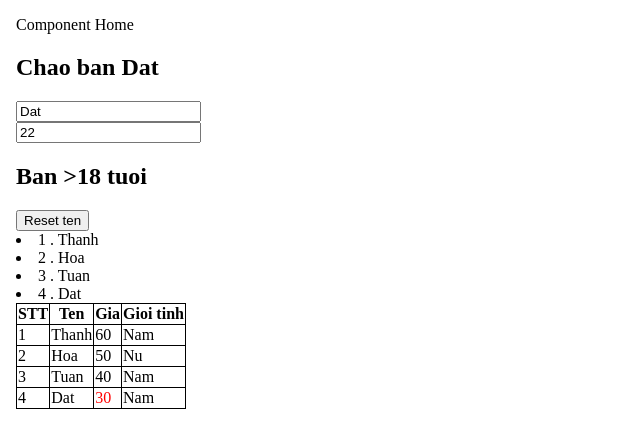
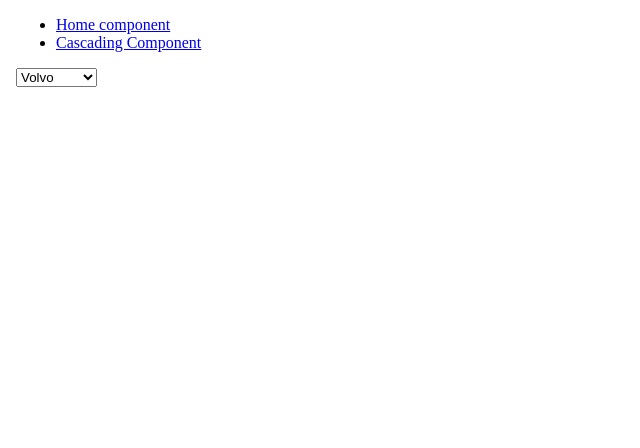
Before and after one commit to hoquocdat1405/angular-git, an Angular app: page /cascading in a window 1280 px wide. Before the commit this address led to /. Shown: the top 448 px of the page, without its empty margins (0-640 px from the left). Built offline with nearby package versions, Linux system fonts and the light colour scheme.

Commit message:
them cascading

```diff
--- a/src/app/app-routing.module.ts
+++ b/src/app/app-routing.module.ts
@@ -1,7 +1,13 @@
+import { CascadingComponent } from './cascading/cascading.component';
 import { NgModule } from '@angular/core';
 import { RouterModule, Routes } from '@angular/router';
+import { HomeComponent } from './home/home.component';
 
-const routes: Routes = [];
+const routes: Routes = [
+  { path: 'home', component: HomeComponent },
+{ path: 'cascading', component: CascadingComponent },
+{ path: '', component: HomeComponent }
+];
 
 @NgModule({
   imports: [RouterModule.forRoot(routes)],
--- a/src/app/app.component.html
+++ b/src/app/app.component.html
@@ -7,6 +7,13 @@
   <title>Document</title>
 </head>
 <body>
-    <app-home></app-home>
+    <nav>
+      <ul>
+        <li><a routerLink="/home" >Home component</a></li>
+        <li><a routerLink="/cascading" >Cascading Component</a></li>
+      </ul>
+    </nav>
+    <!-- The routed views render in the <router-outlet>-->
+    <router-outlet></router-outlet>
 </body>
 </html>
--- a/src/app/app.module.ts
+++ b/src/app/app.module.ts
@@ -4,11 +4,13 @@ import { FormsModule } from '@angular/forms';
 import { AppRoutingModule } from './app-routing.module';
 import { AppComponent } from './app.component';
 import { HomeComponent } from './home/home.component';
+import { CascadingComponent } from './cascading/cascading.component';
 
 @NgModule({
   declarations: [
     AppComponent,
-    HomeComponent
+    HomeComponent,
+    CascadingComponent
   ],
   imports: [
     BrowserModule,
--- /dev/null
+++ b/src/app/cascading/cascading.component.html
@@ -0,0 +1,6 @@
+<select name="cars" id="cars">
+    <option value="volvo">Volvo</option>
+    <option value="saab">Saab</option>
+    <option value="mercedes">Mercedes</option>
+    <option value="audi">Audi</option>
+  </select>
--- /dev/null
+++ b/src/app/cascading/cascading.component.ts
@@ -0,0 +1,15 @@
+import { Component, OnInit } from '@angular/core';
+
+@Component({
+  selector: 'app-cascading',
+  templateUrl: './cascading.component.html',
+  styleUrls: ['./cascading.component.scss']
+})
+export class CascadingComponent implements OnInit {
+
+  constructor() { }
+
+  ngOnInit(): void {
+  }
+
+}
--- a/src/app/home/home.component.html
+++ b/src/app/home/home.component.html
@@ -33,7 +33,7 @@
     </tr>
     <tr *ngFor="let person of family2; let i = index">
         <td>{{i+1}}</td>
-        <td>{{person.name}}</td>
+        <td>{{person.name | lowercase}}</td>
         <td [ngClass]="{ 'duoi40' : person.age < 40}">{{person.age}}</td>
         <td *ngIf="person.sex">Nam</td>
         <td *ngIf="person.sex==false">Nu</td>
```
Also changed, not shown: src/app/cascading/cascading.component.scss (added), 1 other file (tests, documents, lock files or other folders).
